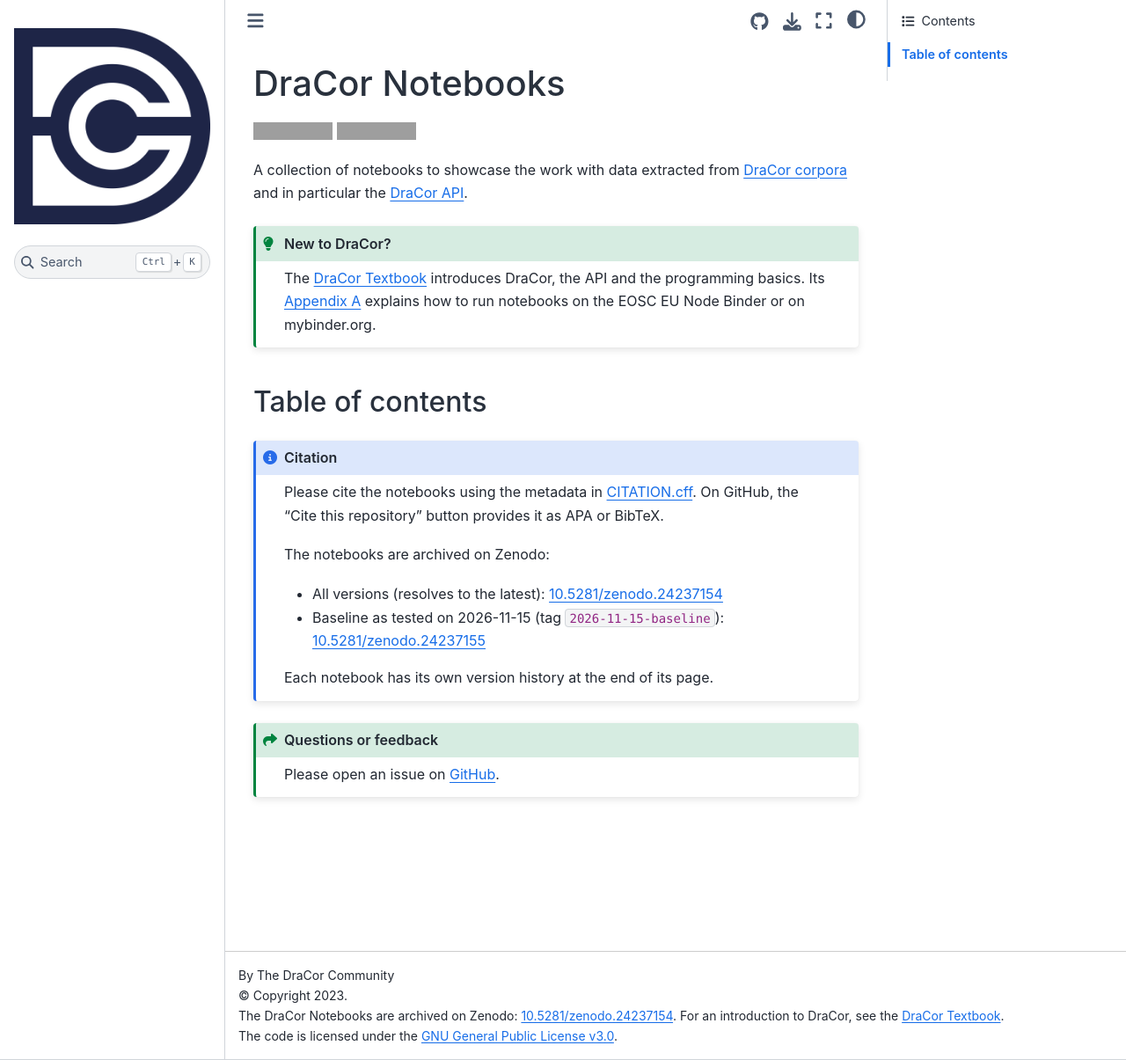
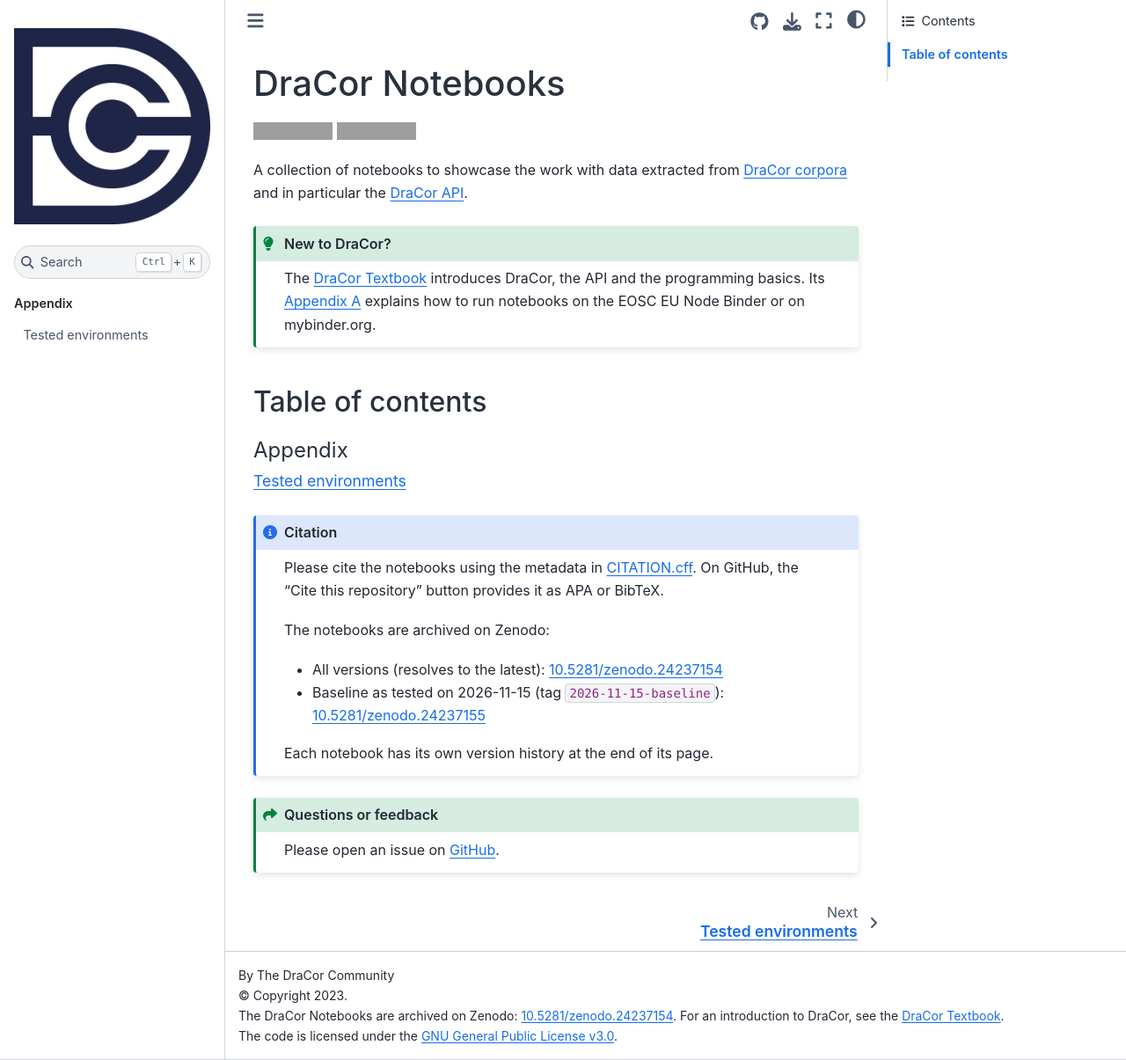
Before and after one commit to dracor-org/dracor-notebooks, a Jupyter Book: the page built from introduction.md, in a window 1280 px wide and 1205 px high. Shown: the whole window at 88% size. Built offline with Jupyter Book 1.0.4 settings and Sphinx 7.4.7 and the Sphinx Book theme 1.1.4, drawn with Linux system fonts in a browser that asks for light colours; pages that are not in the unit, such as notebooks, are missing from menus; grey boxes are pictures that could not be loaded.

Commit message:
Book: appendix "Tested environments"
The table of contents is divided into the parts "Notebooks" and "Appendix".
The appendix includes TESTED-ENVIRONMENTS.md (baseline of 2026-11-15)
with a note on what it documents and where updated notebooks record
their tested versions.

Co-Authored-By: Claude Opus 5.5 <noreply@anthropic.com>
Claude-Session: https://claude.ai/code/session_01Sv8xJjaHUXeDdbwrpPE7Dg

```diff
--- a/_toc.yml
+++ b/_toc.yml
@@ -3,12 +3,17 @@
 
 format: jb-book
 root: introduction
-chapters:
-- file: api-tutorial/api-tutorial
-- file: contrastive-text-analysis/scattertext
-- file: gender-visualization/dracor_visualization
-- file: genre-analysis/Dracor_Genre_Analysis
-- file: stylometric-text-classification/stylometric-text-classification
-- file: catch-a-protagonist-in-dracor/catch-a-protagonist-in-dracor
-- file: dts/dts
-- file: parts_of_speech/parts_of_speech
+parts:
+- caption: Notebooks
+  chapters:
+  - file: api-tutorial/api-tutorial
+  - file: contrastive-text-analysis/scattertext
+  - file: gender-visualization/dracor_visualization
+  - file: genre-analysis/Dracor_Genre_Analysis
+  - file: stylometric-text-classification/stylometric-text-classification
+  - file: catch-a-protagonist-in-dracor/catch-a-protagonist-in-dracor
+  - file: dts/dts
+  - file: parts_of_speech/parts_of_speech
+- caption: Appendix
+  chapters:
+  - file: appendix/tested-environments
```
Also changed, not shown: appendix/tested-environments.md (added, +12 -0 lines).
